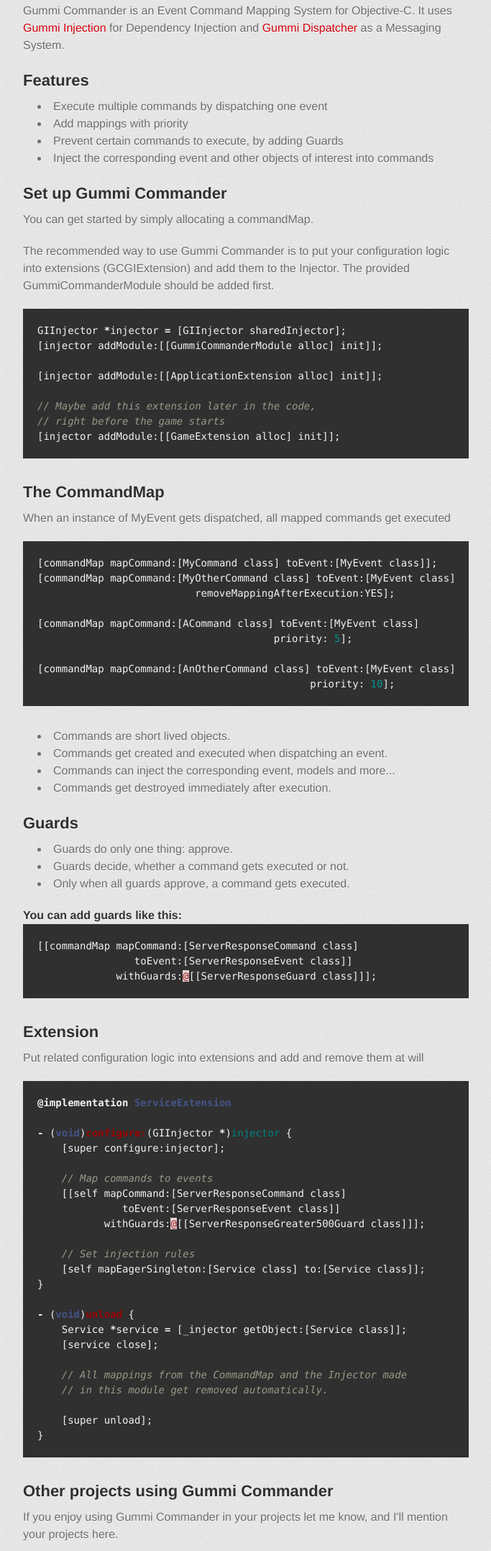
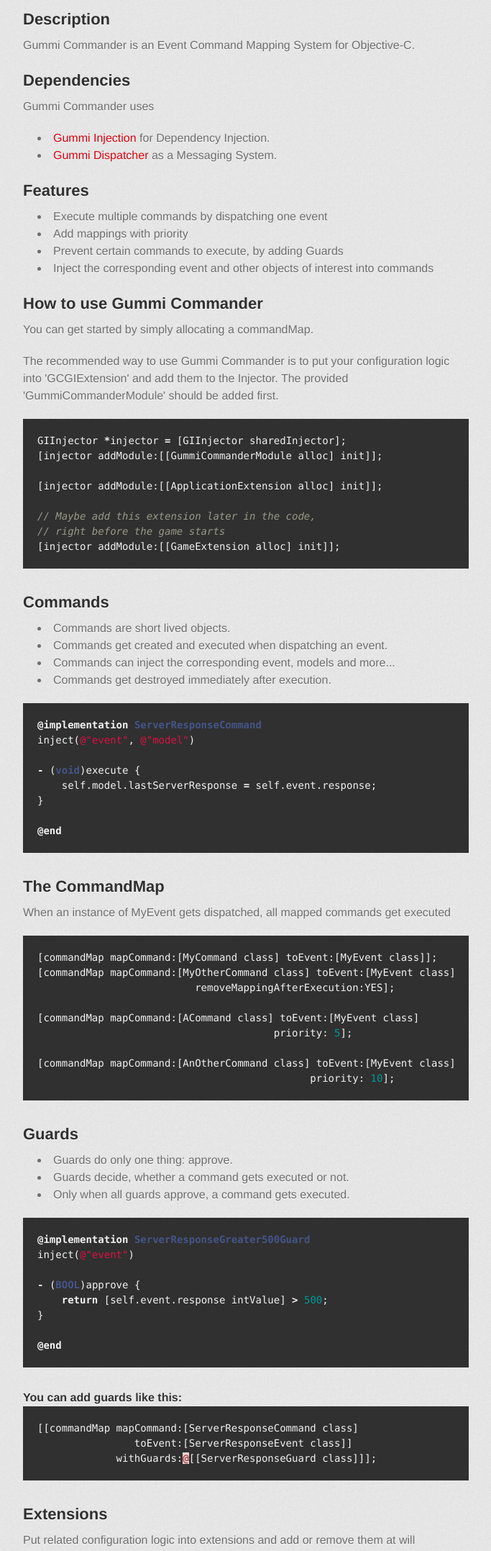
Before and after one commit to sschmid/Gummi-Commander, a plain HTML site: page index.html in a window 1280 px wide. Shown: the part 636-2791 px from the top of the page at 72% size, without its empty margins (298-981 px from the left). Drawn offline with Linux system fonts and the light colour scheme; a web font is replaced by a local one.

```diff
--- a/index.html
+++ b/index.html
@@ -31,26 +31,36 @@
         <hr>
 
         <section id="main_content">
-          <h2>Gummi Commander</h2>
+          <h1>Gummi Commander</h1>
 
 <p><img src="http://sschmid.com/Libs/Gummi-Commander/Gummi-Commander-128.png" alt="Gummi Commander Logo"></p>
 
-<p>Gummi Commander is an Event Command Mapping System for Objective-C.
-It uses <a href="http://sschmid.github.com/Gummi-Injection/">Gummi Injection</a> for Dependency Injection and <a href="http://sschmid.github.com/Gummi-Dispatcher/">Gummi Dispatcher</a> as a Messaging System.</p>
+<h2>Description</h2>
 
-<h2>Features</h2>
+<p>Gummi Commander is an Event Command Mapping System for Objective-C.</p>
+
+<h2>Dependencies</h2>
+
+<p>Gummi Commander uses</p>
+
+<ul>
+<li>
+<a href="http://sschmid.github.com/Gummi-Injection">Gummi Injection</a> for Dependency Injection.</li>
+<li>
+<a href="http://sschmid.github.com/Gummi-Dispatcher">Gummi Dispatcher</a> as a Messaging System.</li>
+</ul><h2>Features</h2>
 
 <ul>
 <li>Execute multiple commands by dispatching one event</li>
 <li>Add mappings with priority</li>
 <li>Prevent certain commands to execute, by adding Guards</li>
 <li>Inject the corresponding event and other objects of interest into commands</li>
-</ul><h2>Set up Gummi Commander</h2>
+</ul><h2>How to use Gummi Commander</h2>
 
 <p>You can get started by simply allocating a commandMap.</p>
 
-<p>The recommended way to use Gummi Commander is to put your configuration logic into extensions (GCGIExtension) and add them to the Injector.
-The provided GummiCommanderModule should be added first.</p>
+<p>The recommended way to use Gummi Commander is to put your configuration logic into 'GCGIExtension' and add them to the Injector.
+The provided 'GummiCommanderModule' should be added first.</p>
 
 <div class="highlight"><pre><span class="n">GIInjector</span> <span class="o">*</span><span class="n">injector</span> <span class="o">=</span> <span class="p">[</span><span class="n">GIInjector</span> <span class="n">sharedInjector</span><span class="p">];</span>
 <span class="p">[</span><span class="n">injector</span> <span class="nl">addModule:</span><span class="p">[[</span><span class="n">GummiCommanderModule</span> <span class="n">alloc</span><span class="p">]</span> <span class="n">init</span><span class="p">]];</span>
@@ -60,6 +70,23 @@ The provided GummiCommanderModule should be added first.</p>
 <span class="c1">// Maybe add this extension later in the code,</span>
 <span class="c1">// right before the game starts</span>
 <span class="p">[</span><span class="n">injector</span> <span class="nl">addModule:</span><span class="p">[[</span><span class="n">GameExtension</span> <span class="n">alloc</span><span class="p">]</span> <span class="n">init</span><span class="p">]];</span>
+</pre></div>
+
+<h2>Commands</h2>
+
+<ul>
+<li>Commands are short lived objects.</li>
+<li>Commands get created and executed when dispatching an event.</li>
+<li>Commands can inject the corresponding event, models and more...</li>
+<li>Commands get destroyed immediately after execution.</li>
+</ul><div class="highlight"><pre><span class="k">@implementation</span> <span class="nc">ServerResponseCommand</span>
+<span class="n">inject</span><span class="p">(</span><span class="s">@"event"</span><span class="p">,</span> <span class="s">@"model"</span><span class="p">)</span>
+
+<span class="o">-</span> <span class="p">(</span><span class="kt">void</span><span class="p">)</span><span class="n">execute</span> <span class="p">{</span>
+    <span class="n">self</span><span class="p">.</span><span class="n">model</span><span class="p">.</span><span class="n">lastServerResponse</span> <span class="o">=</span> <span class="n">self</span><span class="p">.</span><span class="n">event</span><span class="p">.</span><span class="n">response</span><span class="p">;</span>
+<span class="p">}</span>
+
+<span class="k">@end</span>
 </pre></div>
 
 <h2>The CommandMap</h2>
@@ -77,27 +104,32 @@ The provided GummiCommanderModule should be added first.</p>
                                              <span class="nl">priority:</span> <span class="mi">10</span><span class="p">];</span>
 </pre></div>
 
-<ul>
-<li>Commands are short lived objects.</li>
-<li>Commands get created and executed when dispatching an event.</li>
-<li>Commands can inject the corresponding event, models and more...</li>
-<li>Commands get destroyed immediately after execution.</li>
-</ul><h2>Guards</h2>
+<h2>Guards</h2>
 
 <ul>
 <li>Guards do only one thing: approve.</li>
 <li>Guards decide, whether a command gets executed or not.</li>
 <li>Only when all guards approve, a command gets executed.</li>
-</ul><h4>You can add guards like this:</h4>
+</ul><div class="highlight"><pre><span class="k">@implementation</span> <span class="nc">ServerResponseGreater500Guard</span>
+<span class="n">inject</span><span class="p">(</span><span class="s">@"event"</span><span class="p">)</span>
+
+<span class="o">-</span> <span class="p">(</span><span class="kt">BOOL</span><span class="p">)</span><span class="n">approve</span> <span class="p">{</span>
+    <span class="k">return</span> <span class="p">[</span><span class="n">self</span><span class="p">.</span><span class="n">event</span><span class="p">.</span><span class="n">response</span> <span class="n">intValue</span><span class="p">]</span> <span class="o">&gt;</span> <span class="mi">500</span><span class="p">;</span>
+<span class="p">}</span>
+
+<span class="k">@end</span>
+</pre></div>
+
+<h4>You can add guards like this:</h4>
 
 <div class="highlight"><pre><span class="p">[[</span><span class="n">commandMap</span> <span class="nl">mapCommand:</span><span class="p">[</span><span class="n">ServerResponseCommand</span> <span class="n">class</span><span class="p">]</span>
                 <span class="nl">toEvent:</span><span class="p">[</span><span class="n">ServerResponseEvent</span> <span class="n">class</span><span class="p">]]</span>
              <span class="nl">withGuards:</span><span class="err">@</span><span class="p">[[</span><span class="n">ServerResponseGuard</span> <span class="n">class</span><span class="p">]]];</span>
 </pre></div>
 
-<h2>Extension</h2>
+<h2>Extensions</h2>
 
-<p>Put related configuration logic into extensions and add and remove them at will</p>
+<p>Put related configuration logic into extensions and add or remove them at will</p>
 
 <div class="highlight"><pre><span class="k">@implementation</span> <span class="nc">ServiceExtension</span>
 
@@ -123,10 +155,6 @@ The provided GummiCommanderModule should be added first.</p>
     <span class="p">[</span><span class="n">super</span> <span class="n">unload</span><span class="p">];</span>
 <span class="p">}</span>
 </pre></div>
-
-<h2>Other projects using Gummi Commander</h2>
-
-<p>If you enjoy using Gummi Commander in your projects let me know, and I'll mention your projects here.</p>
         </section>
 
         <footer>
```
Also changed, not shown: params.json (+1 -1 lines).
